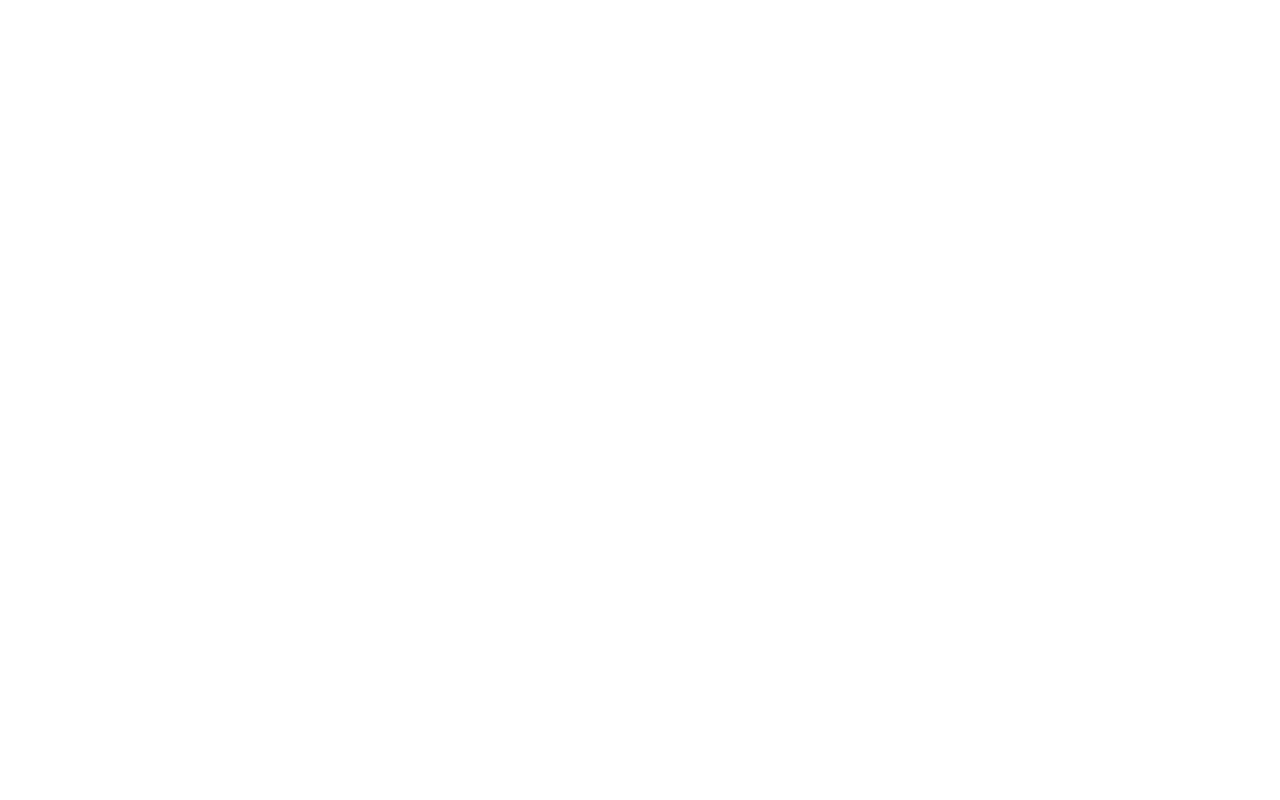
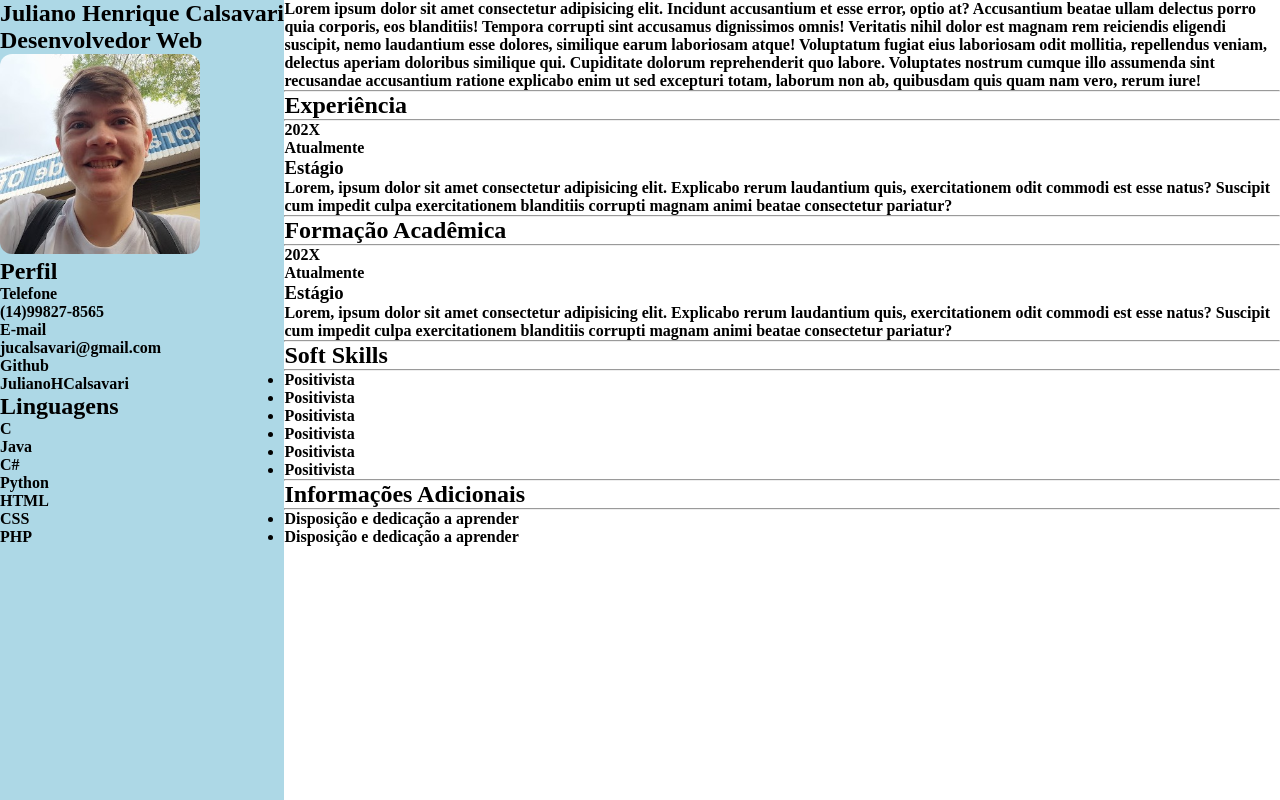
Before and after one commit to JulianoHCalsavari/Lista2-AP1, a plain HTML site: page Curriculo/index.html in a window 1280 px wide. Drawn offline with Linux system fonts and the light colour scheme.

Commit message:
Simples atualização

```diff
--- /dev/null
+++ b/Curriculo/CSS/style.css
@@ -0,0 +1,43 @@
+/* Responsividade */
+
+
+/* All */
+*{
+    padding: 0;
+    margin: 0;
+}
+
+/* Main */
+main{
+    height: 100vh;
+    width: 100vw;
+    display: grid;
+    grid-template-columns: 2fr 7fr;
+    row-gap: 10px;
+}
+
+/* Aside */
+img{
+    width: 200px;
+    height: 200px;
+    border-radius: 12px;
+}
+
+#lateral{
+    background-color: lightblue;
+
+}
+
+.topicos{
+
+}
+
+.lista{
+
+}
+
+
+
+#infos{
+
+}
--- a/Curriculo/index.html
+++ b/Curriculo/index.html
@@ -5,13 +5,109 @@
     <meta name="viewport" content="width=device-width, initial-scale=1.0">
     <title>Currículo - Site 1</title>
     <meta name="author" content="Juliano Henrique Calsavari">
+    <link rel="stylesheet" href="CSS/style.css">
 </head>
 <body>
 
-    <header></header>
     <main>
-        <aside></aside>
-        <article></article>
+        <aside id="lateral">
+            <h1><b>Juliano Henrique Calsavari<b></h1>
+            <h2>Desenvolvedor Web</h2>
+            <img src="Img/EU2.jpg" alt="Foto do Juliano Henrique Calsavari">
+
+            <h2 class="topicos">Perfil</h2>
+            <ul class="lista">
+                <li>Telefone<br>(14)99827-8565</li>
+                <li>E-mail<br>jucalsavari@gmail.com</li>
+                <li>Github<br>JulianoHCalsavari</li>
+            </ul>
+
+            <h2 class="topicos">Linguagens</h2>
+            <ul class="lista">
+                <li>C</li>
+                <li>Java</li>
+                <li>C#</li>
+                <li>Python</li>
+                <li>HTML</li>
+                <li>CSS</li>
+                <li>PHP</li>
+            </ul>
+        </aside>
+
+        <article id="infos">
+            <p>Lorem ipsum dolor sit amet consectetur adipisicing elit. Incidunt accusantium et esse error, optio at? Accusantium beatae ullam delectus porro quia corporis, eos blanditiis! Tempora corrupti sint accusamus dignissimos omnis!
+            Veritatis nihil dolor est magnam rem reiciendis eligendi suscipit, nemo laudantium esse dolores, similique earum laboriosam atque! Voluptatum fugiat eius laboriosam odit mollitia, repellendus veniam, delectus aperiam doloribus similique qui.
+            Cupiditate dolorum reprehenderit quo labore. Voluptates nostrum cumque illo assumenda sint recusandae accusantium ratione explicabo enim ut sed excepturi totam, laborum non ab, quibusdam quis quam nam vero, rerum iure!</p>
+            <hr>
+            <h2>Experiência</h2>
+            <hr>
+            <div class="dados">
+                <!-- Direita -->
+                <div>
+                    <p>202X</p>
+                    <p>Atualmente</p>
+                </div>
+
+                <!-- Esquerda -->
+                <div>
+                    <h3><b>Estágio</b></h3>
+                    <p>Lorem, ipsum dolor sit amet consectetur adipisicing elit. Explicabo rerum laudantium quis, exercitationem odit commodi est esse natus? Suscipit cum impedit culpa exercitationem blanditiis corrupti magnam animi beatae consectetur pariatur?</p>
+                </div>
+            </div>
+
+            <hr>
+            <h2>Formação Acadêmica</h2>
+            <hr>
+            <div class="dados">
+                <!-- Direita -->
+                <div>
+                    <p>202X</p>
+                    <p>Atualmente</p>
+                </div>
+
+                <!-- Esquerda -->
+                <div>
+                    <h3><b>Estágio</b></h3>
+                    <p>Lorem, ipsum dolor sit amet consectetur adipisicing elit. Explicabo rerum laudantium quis, exercitationem odit commodi est esse natus? Suscipit cum impedit culpa exercitationem blanditiis corrupti magnam animi beatae consectetur pariatur?</p>
+                </div>
+            </div>
+
+            <hr>
+            <h2>Soft Skills</h2>
+            <hr>
+            <div class="dados">
+                <!-- Direita -->
+                <span></span>
+
+                <!-- Esquerda -->
+                <div>
+                    <ul>
+                        <li>Positivista</li>
+                        <li>Positivista</li>
+                        <li>Positivista</li>
+                        <li>Positivista</li>
+                        <li>Positivista</li>
+                        <li>Positivista</li>
+                    </ul>
+                </div>
+            </div>
+
+            <hr>
+            <h2>Informações Adicionais</h2>
+            <hr>
+            <div class="dados">
+                <!-- Direita -->
+                <span></span>
+
+                <!-- Esquerda -->
+                <div>
+                    <ul>
+                        <li>Disposição e dedicação a aprender</li>
+                        <li>Disposição e dedicação a aprender</li>
+                    </ul>
+                </div>
+            </div>
+        </article>
     </main>
 
 </body>
```
Also changed, not shown: BlogPessoal/index.html (+1 -0 lines), Noticias/index.html (+1 -0 lines), BlogPessoal/CSS/style.css (added), Curriculo/Img/EU.jpg (added), Curriculo/Img/EU2.jpg (added), Noticias/CSS/style.css (added), Noticias/style.css (deleted).
